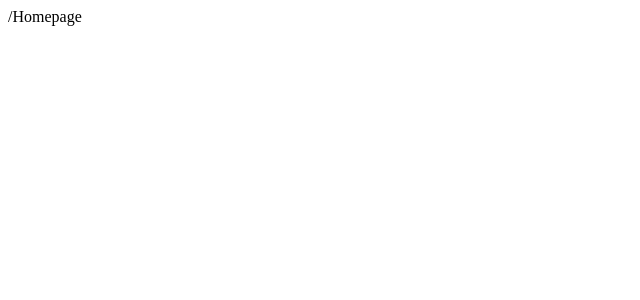
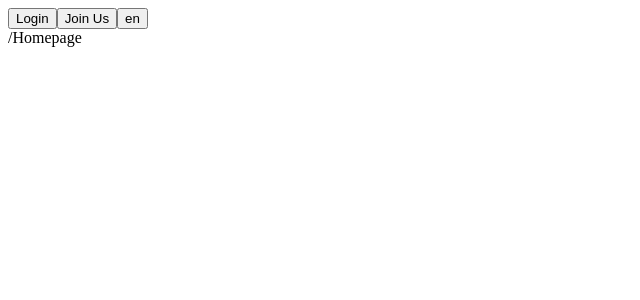
Before and after one commit to harrison-nc/tipestry-frontend, a React (Create React App) app: page / in a window 1280 px wide. Shown: the top 300 px of the page, without its empty margins (0-640 px from the left). Built offline with nearby package versions, Linux system fonts and the light colour scheme.

Commit message:
Add Navbar component

```diff
--- a/src/App.js
+++ b/src/App.js
@@ -1,8 +1,10 @@
 import './css/App.css';
+import Navbar from './components/Navbar';
 
 function App() {
   return (
     <div className="App">
+      <Navbar />
       /Homepage
     </div>
   );
--- /dev/null
+++ b/src/components/Navbar.js
@@ -0,0 +1,20 @@
+
+function handleLogin(e) {
+    console.log('login clicked!', e);
+}
+
+function handleLang(e) {
+    console.info('changin language');
+}
+
+function Navbar() {
+    return (
+        <div id="nav-container">
+            <button onClick={(e) => handleLogin(e)}>Login</button>
+            <button onClick={e => console.info('Join Us clicked', e)}>Join Us</button>
+            <button onClick={handleLang}>en</button>
+        </div>
+    );
+}
+
+export default Navbar;
```
